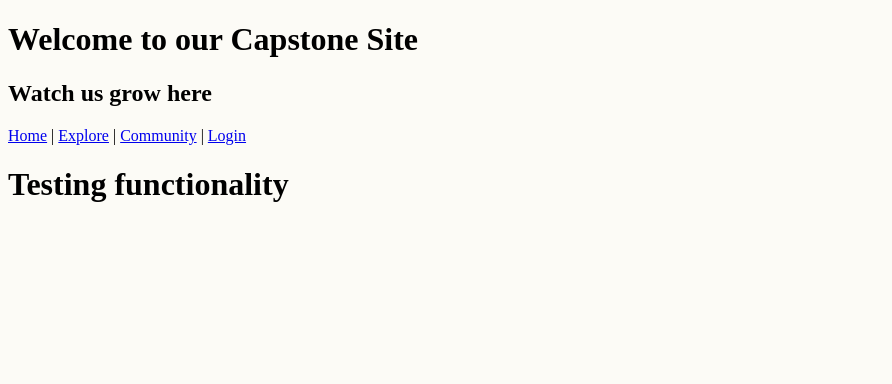
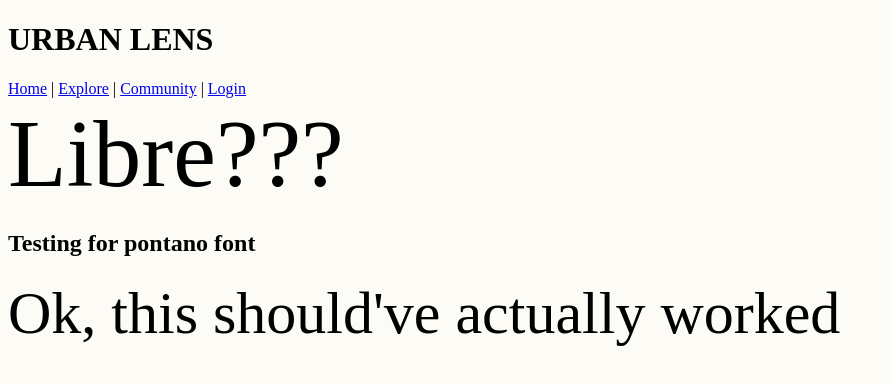
Before and after one commit to meera-develops/urbanlens, a React (Vite) app: page / in a window 1280 px wide. Shown: the top 384 px of the page, without its empty margins (0-892 px from the left). Built offline with nearby package versions, Linux system fonts and the light colour scheme.

Commit message:
added fonts

```diff
--- a/package.json
+++ b/package.json
@@ -10,6 +10,12 @@
     "preview": "vite preview"
   },
   "dependencies": {
+    "@emotion/react": "^11.14.0",
+    "@emotion/styled": "^11.14.1",
+    "@fontsource/libre-baskerville": "^5.2.10",
+    "@fontsource/pontano-sans": "^5.2.8",
+    "@mui/icons-material": "^7.3.7",
+    "@mui/material": "^7.3.7",
     "react": "^19.2.0",
     "react-dom": "^19.2.0",
     "react-router-dom": "^7.12.0"
--- a/src/App.jsx
+++ b/src/App.jsx
@@ -5,14 +5,13 @@ import Explore from "./pages/explore/explore";
 import Community from './pages/community/community';
 import Login from "./pages/login/login";
 
-
+//build navbar next
 
 function App() {
 
   return (
     <>
-      <h1>Welcome to our Capstone Site </h1>
-      <h2>Watch us grow here</h2>
+      <h1>URBAN LENS</h1>
       <Router>
         <nav>
           <Link to="/">Home</Link> |{" "}
--- a/src/main.jsx
+++ b/src/main.jsx
@@ -1,9 +1,16 @@
 import { StrictMode } from 'react'
 import { createRoot } from 'react-dom/client'
+import theme from "./theme";
+import { ThemeProvider } from '@mui/material/styles';
+// import CssBaseline from '@mui/material';
+
 import App from './App.jsx'
 
 createRoot(document.getElementById('root')).render(
   <StrictMode>
-    <App />
+    <ThemeProvider theme={theme}>
+      {/* <CssBaseline /> */}
+      <App />
+    </ThemeProvider>
   </StrictMode>,
 )
--- a/src/pages/home/home.jsx
+++ b/src/pages/home/home.jsx
@@ -1,8 +1,13 @@
+import { ThreeP } from '@mui/icons-material';
+import Typography from '@mui/material/Typography';
+
 function home() {
 
   return (
     <>
-      <h1>Testing functionality</h1>
+      <Typography variant="h1">Libre???</Typography>
+      <h2>Testing for pontano font</h2>
+      <Typography variant="h2">Ok, this should've actually worked</Typography>
 
     </>
   )
--- /dev/null
+++ b/src/theme.jsx
@@ -0,0 +1,35 @@
+import { createTheme, responsiveFontSizes } from '@mui/material/styles';
+
+let theme = createTheme({
+    palette: {
+        primary: {
+            main: '#32582C'
+        },
+        secondary: {
+            main: '#90aa55'
+        },
+        accent: {
+            main: '#97D071'
+        },
+        filter: {
+            main: '#789174'
+        },
+        text: {
+            main: '#2C2C2C'
+        },
+        background: {
+            main: '#fcfbf6'
+        },
+    },
+    typography: {
+        fontFamily: " 'Libre Baskerville', 'Pontano Sans', sans-serif",
+        h1: {
+            fontFamily: 'Libre Baskerville'
+        },
+        h2: {
+            fontFamily: 'Pontano Sans'
+        }
+    }
+});
+
+export default theme;
```
Also changed, not shown: 1 other file (tests, documents, lock files or other folders).
